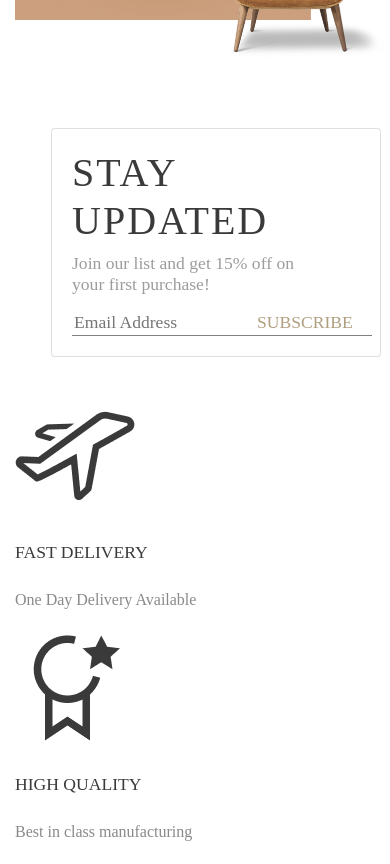
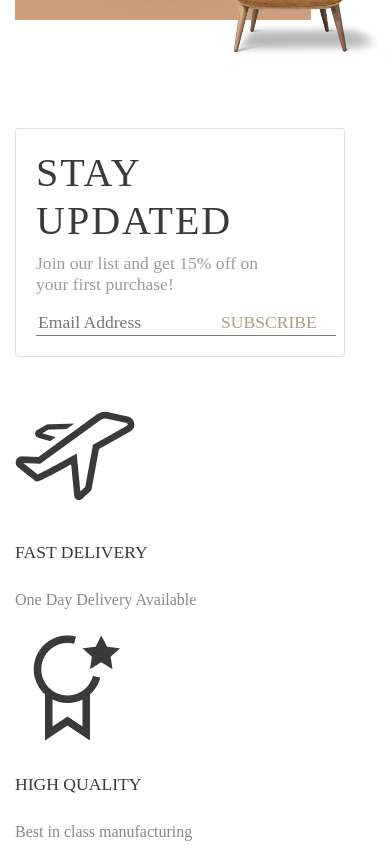
Before and after one commit to amalbros/devza, an Angular app: page / in a window 390 px wide. Shown: the part 7100-7964 px from the top of the page. Built offline with nearby package versions, Linux system fonts and the light colour scheme; what angular-font-awesome would draw is missing.

Commit message:
few media queries added

```diff
--- a/src/app/home/home.component.css
+++ b/src/app/home/home.component.css
@@ -409,7 +409,9 @@ color: #3A3A3A;font-size:3em;
     .homeBackgroundText{
         margin-top:700px;
     }
-
+   .card{
+       margin-left:0%;
+   }
   }
   @media screen  and (max-width:510px){
     .homeBackgroundText{
--- a/src/app/home/home.component.html
+++ b/src/app/home/home.component.html
@@ -236,7 +236,7 @@ text-shadow: 0px 4px 4px rgba(0, 0, 0, 0.25);
         </div>
         <div class="col-md-6">
             <img src="../../assets/SALES 1.png" class="saveImg" >
-            <div class="card" style="padding:20px 20px;">
+            <div class="card" style="padding-top:20px;padding-left:20px;padding-bottom:20px">
                 <h1 class="stayUpdated">STAY UPDATED</h1>
                 <p class="formText" style="width:80%">Join our list and get 15% off on your first purchase!</p>
                 <div>
```
